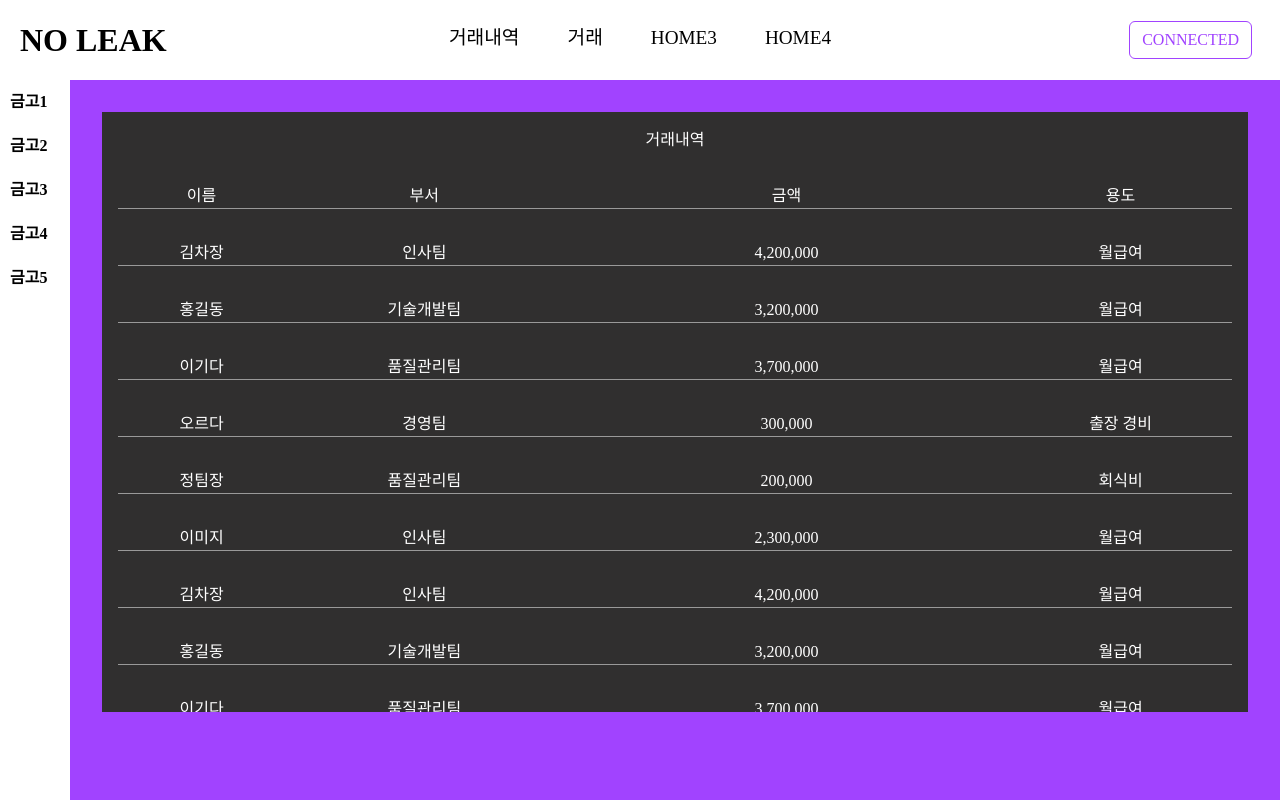
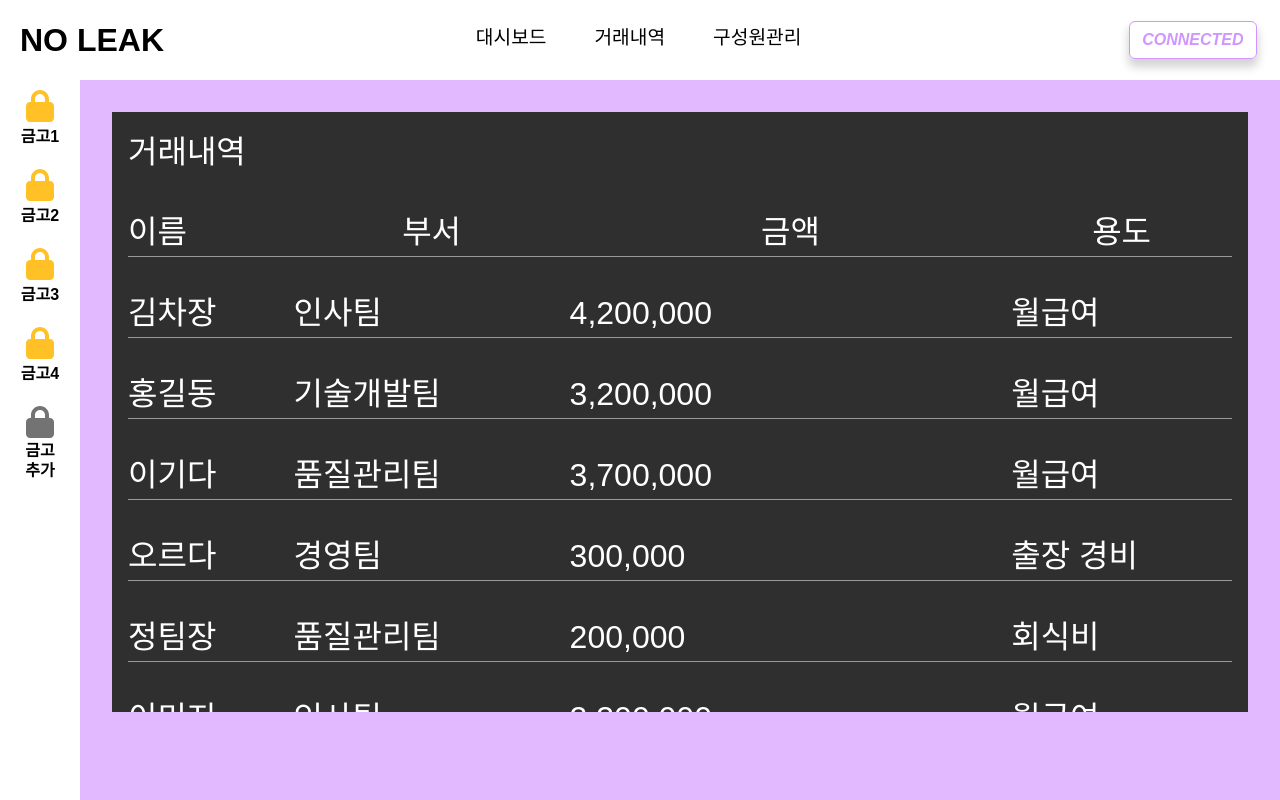
Before and after one commit to km3140/NoLeak-dApp_Hackathon, a React (Create React App) app in the folder client/: page /tran in a window 1280 px wide. Built offline with nearby package versions, Linux system fonts and the light colour scheme; a web font is replaced by a local one.

Commit message:
second commit

```diff
--- a/client/package.json
+++ b/client/package.json
@@ -3,6 +3,9 @@
   "version": "0.1.0",
   "private": true,
   "dependencies": {
+    "@fortawesome/fontawesome-svg-core": "^6.2.0",
+    "@fortawesome/free-solid-svg-icons": "^6.2.0",
+    "@fortawesome/react-fontawesome": "^0.2.0",
     "@testing-library/jest-dom": "^5.16.5",
     "@testing-library/react": "^13.4.0",
     "@testing-library/user-event": "^13.5.0",
@@ -10,7 +13,7 @@
     "react": "^18.2.0",
     "react-bootstrap": "^2.5.0",
     "react-dom": "^18.2.0",
-    "react-icons": "^4.4.0",
+    "react-icons": "^4.6.0",
     "react-router-dom": "^6.4.2",
     "react-scripts": "5.0.1",
     "web-vitals": "^2.1.4"
--- a/client/src/App.css
+++ b/client/src/App.css
@@ -13,8 +13,9 @@
   font-weight: normal;
   font-style: normal;
 }
-
+@import url(//fonts.googleapis.com/earlyaccess/jejugothic.css);
 body {
-  background-color: #a143ff;
-  font-family: 'NEXEN_TIRE_Bold';
+  /* A143FF */
+  background-color: #e2b9ff;
+  font-family: 'Jeju Gothic', sans-serif;
 }
--- a/client/src/App.js
+++ b/client/src/App.js
@@ -4,6 +4,7 @@ import Navbar from './components/Navbar';
 import Main from './components/Main';
 import Transaction from './pages/Transaction';
 import Menu from './components/Menu';
+import AmountList from './pages/AmountList';
 
 function App() {
   return (
@@ -11,7 +12,7 @@ function App() {
       <Router>
         <Navbar />
         <Menu />
-        <div style={{ marginLeft: '70px' }}>
+        <div style={{ marginLeft: '80px' }}>
           <Routes>
             <Route path="/" element={<Main />} />
             <Route path="/tran" element={<Transaction />} />
--- a/client/src/components/Main.js
+++ b/client/src/components/Main.js
@@ -1,29 +1,14 @@
-import React, { useEffect, useState } from "react";
-import "../styles/Main.css";
-import Transaction from "../pages/Transaction";
-import { Link } from "react-router-dom";
-import { FaAngleDoubleRight } from "react-icons/fa";
-// 1. 거래세목 2. 거래내역(contract) 3. 송신인 4. 수신인 5. 금액
+import React, { useEffect, useState } from 'react';
+import '../styles/Main.css';
+import Transaction from '../pages/Transaction';
+import { Link } from 'react-router-dom';
+import { FaAngleDoubleRight } from 'react-icons/fa';
+// 1. 대시보드- 예치토큰 2. 승인대기거래 - 트렌젝션들
 function Main() {
   return (
     <div className="main_container">
-      <div className="main_grid">
-        <Link to="tran">
-          <div className="main_move_btn">
-            자세히보기 <FaAngleDoubleRight />
-          </div>
-        </Link>
-        <Transaction />
-      </div>
-      <div className="main_grid main_detail">
-        <span>거래세목</span>
-      </div>
-      <div className="main_grid main_detail">
-        <span>거래세목</span>
-      </div>
-      <div className="main_grid main_detail">
-        <span>금액</span>
-      </div>
+      <div>대시보드</div>
+      <div className="main_grid"></div>
     </div>
   );
 }
--- a/client/src/components/Menu.js
+++ b/client/src/components/Menu.js
@@ -1,13 +1,45 @@
 import React from 'react';
 import '../styles/Menu.css';
+import { FontAwesomeIcon } from '@fortawesome/react-fontawesome';
+import { faLock } from '@fortawesome/free-solid-svg-icons';
+
 const Menu = () => {
   return (
     <ul className="Menu-bar">
-      <li className="safes">금고1</li>
-      <li className="safes">금고2</li>
-      <li className="safes">금고3</li>
-      <li className="safes">금고4</li>
-      <li className="safes">금고5</li>
+      <li>
+        <span>
+          <FontAwesomeIcon icon={faLock} size="2x" />
+        </span>
+        <div>금고1</div>
+      </li>
+      <li>
+        <span>
+          <FontAwesomeIcon icon={faLock} size="2x" />
+        </span>
+        <div>금고2</div>
+      </li>
+      <li>
+        <span>
+          <FontAwesomeIcon icon={faLock} size="2x" />
+        </span>
+        <div>금고3</div>
+      </li>
+      <li>
+        <span>
+          <FontAwesomeIcon icon={faLock} size="2x" />
+        </span>
+        <div>금고4</div>
+      </li>
+      <li>
+        <span style={{ color: '#737373' }}>
+          <FontAwesomeIcon icon={faLock} size="2x" />
+        </span>
+        <div style={{ lineHeight: '20px' }}>
+          금고
+          <br />
+          추가
+        </div>
+      </li>
     </ul>
   );
 };
--- a/client/src/components/Navbar.js
+++ b/client/src/components/Navbar.js
@@ -19,6 +19,12 @@ function Navbar() {
             NO LEAK
           </Link>
           <ul className={connection ? 'nav_menu active' : 'nav_menu'}>
+            {/*반응형 class?*/}
+            <li className="nav_item">
+              <Link to="/" className="nav_link">
+                대시보드
+              </Link>
+            </li>
             <li className="nav_item">
               <Link to="/tran" className="nav_link">
                 거래내역
@@ -26,17 +32,7 @@ function Navbar() {
             </li>
             <li className="nav_item">
               <Link to="/" className="nav_link">
-                거래
-              </Link>
-            </li>
-            <li className="nav_item">
-              <Link to="/" className="nav_link">
-                HOME3
-              </Link>
-            </li>
-            <li className="nav_item">
-              <Link to="/" className="nav_link">
-                HOME4
+                구성원관리
               </Link>
             </li>
           </ul>
--- a/client/src/pages/Transaction.js
+++ b/client/src/pages/Transaction.js
@@ -1,6 +1,6 @@
-import React, { useEffect, useState } from "react";
-import "../styles/Transaction.css";
-import AmountList from "../pages/AmountList";
+import React, { useEffect, useState } from 'react';
+import '../styles/Transaction.css';
+import AmountList from '../pages/AmountList';
 
 function Transaction() {
   const [moneyList, setMoneyList] = useState([]);
--- a/client/src/styles/Main.css
+++ b/client/src/styles/Main.css
@@ -1,34 +1,17 @@
 .main_container {
   text-align: center;
   color: #fff;
-  display: grid;
-  grid-column: 1 / 2;
-  grid-row: 1 / 3;
+  padding: 50px;
 }
-
-.main_grid:nth-child(1) {
-  grid-column: 1 / 4;
-  grid-row: 1 / 2;
+.main_container div:first-of-type {
+  text-align: left;
+  font-size: 2rem;
+  color: white;
 }
 
 .main_grid {
-  background-color: rgb(48, 47, 47);
-  border: 1px solid rgb(87, 84, 84);
+  background-color: rgb(217, 217, 217, 0.6);
+  border-radius: 15px;
   overflow: hidden;
   height: 400px;
 }
-
-.main_move_btn {
-  position: absolute;
-  top: 15%;
-  right: 4%;
-  color: #999;
-}
-
-.main_move_btn:hover {
-  color: #777;
-}
-
-.main_detail {
-  height: 200px;
-}
--- a/client/src/styles/Menu.css
+++ b/client/src/styles/Menu.css
@@ -2,24 +2,31 @@
   list-style-type: none;
   padding: 0px;
   margin: 0px;
-  width: 70px;
+  width: 80px;
   background: white;
   height: 100%;
   overflow: auto;
   position: fixed;
+  display: flex;
+  flex-direction: column;
+  text-align: center;
 }
 
-.safes {
+.Menu-bar li {
   text-decoration: none;
   padding: 10px;
   display: block;
-  color: #000;
+  color: #ffc125;
   font-weight: bold;
 }
 
-.safes:hover {
-  background: #333;
-  color: #fff;
+.Menu-bar div {
+  color: black;
+}
+
+.Menu-bar li:hover {
+  background: #f1dcff;
+  cursor: pointer;
 }
 
 li a.home {
--- a/client/src/styles/Navbar.css
+++ b/client/src/styles/Navbar.css
@@ -42,6 +42,7 @@
   padding: 0.2rem 1rem;
   height: 100%;
   border-bottom: 3px solid transparent;
+  font-weight: 500;
 }
 
 .nav_item {
@@ -72,6 +73,17 @@
   margin-right: 1rem;
   width: 134.81px;
   margin-bottom: 1rem;
+}
+
+.nav_connect button {
+  box-shadow: 0px 7px 10px 1px lightgray;
+  font-style: italic;
+  font-weight: bold;
+}
+
+#connect {
+  color: #d195ff;
+  border-color: #d195ff;
 }
 
 @media screen and (max-width: 960px) {
@@ -115,8 +127,3 @@
     margin-right: 1rem;
   }
 }
-
-#connect {
-  color: #a143ff;
-  border-color: #a143ff;
-}
```
Also changed, not shown: 1 other file (tests, documents, lock files or other folders).
